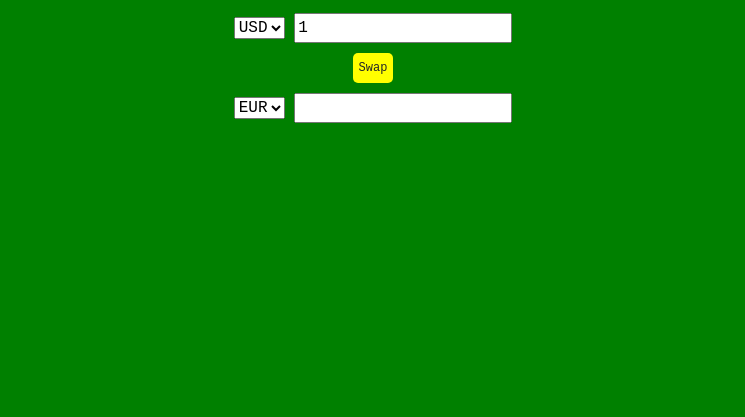
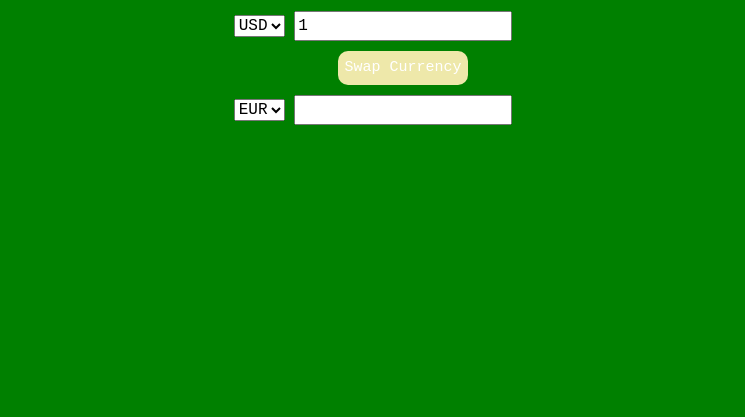
Before and after one commit to gurshankaile206/Currency-Exchanger, a website built with webpack: page src/index.html in a window 1280 px wide. Shown: the part 383-800 px from the top of the page, without its empty margins (267-1012 px from the left). Built offline with nearby package versions, Linux system fonts and the light colour scheme.

Commit message:
update button styling to be more visible

```diff
--- a/src/css/styles.css
+++ b/src/css/styles.css
@@ -20,14 +20,15 @@ p {
 }
 
 .btn {
-  color: e;
-  background-color: yellow;
+  color: white;
+  background-color: palegoldenrod;
   cursor: pointer;
-  border-radius: 5px;
-  font-size: 12px;
+  border-radius: 10px;
+  font-size: 15px;
   padding: 5px;
   margin-top: 10px;
   margin-bottom: 10px;
+  margin-left: 60px;
 
 }
 * {
--- a/src/index.html
+++ b/src/index.html
@@ -22,7 +22,7 @@
       <input type="number" id="amount-one" placeholder="0" value="1">
     </div>
     <div class="swap-rate-container">
-      <button class="btn" id="swap">Swap</button>
+      <button class="btn" id="swap">Swap Currency</button>
       <div class="rate" id="rate"></div>
     </div>
     <div class="currency">
```
